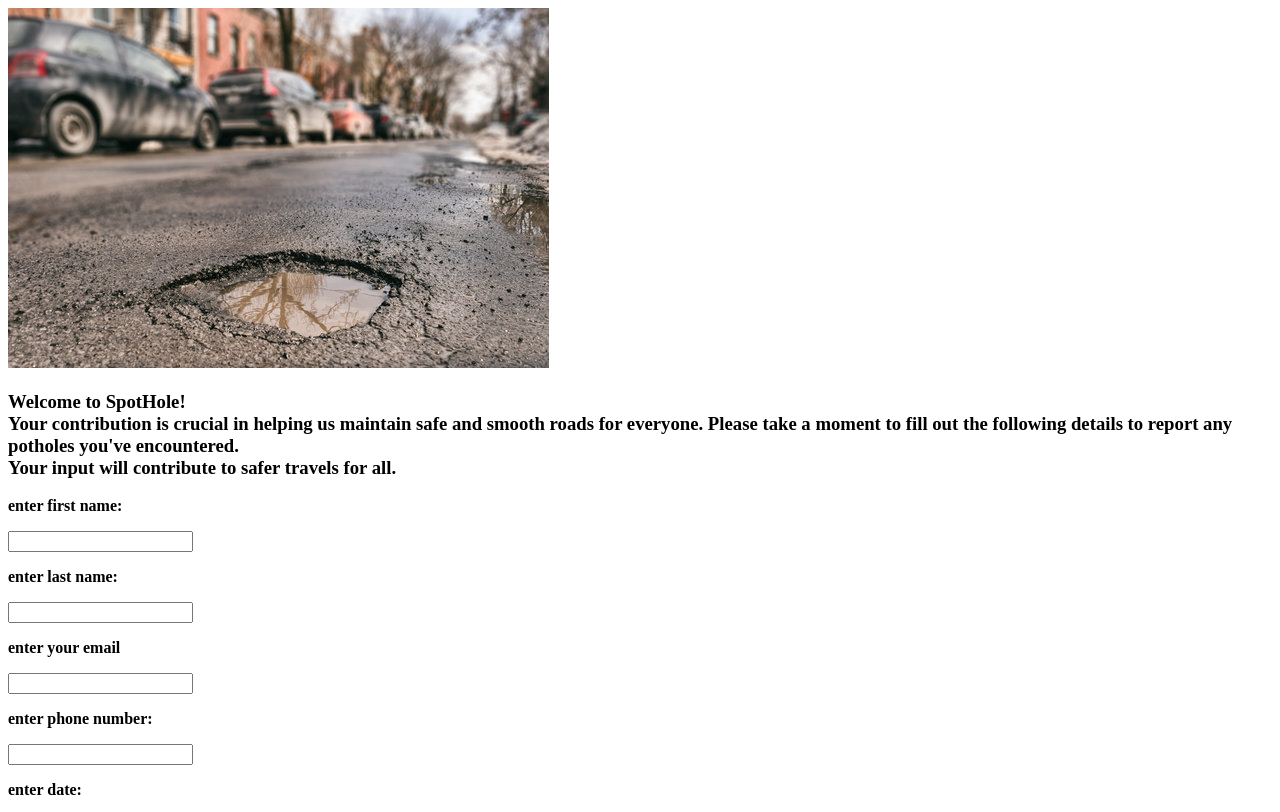
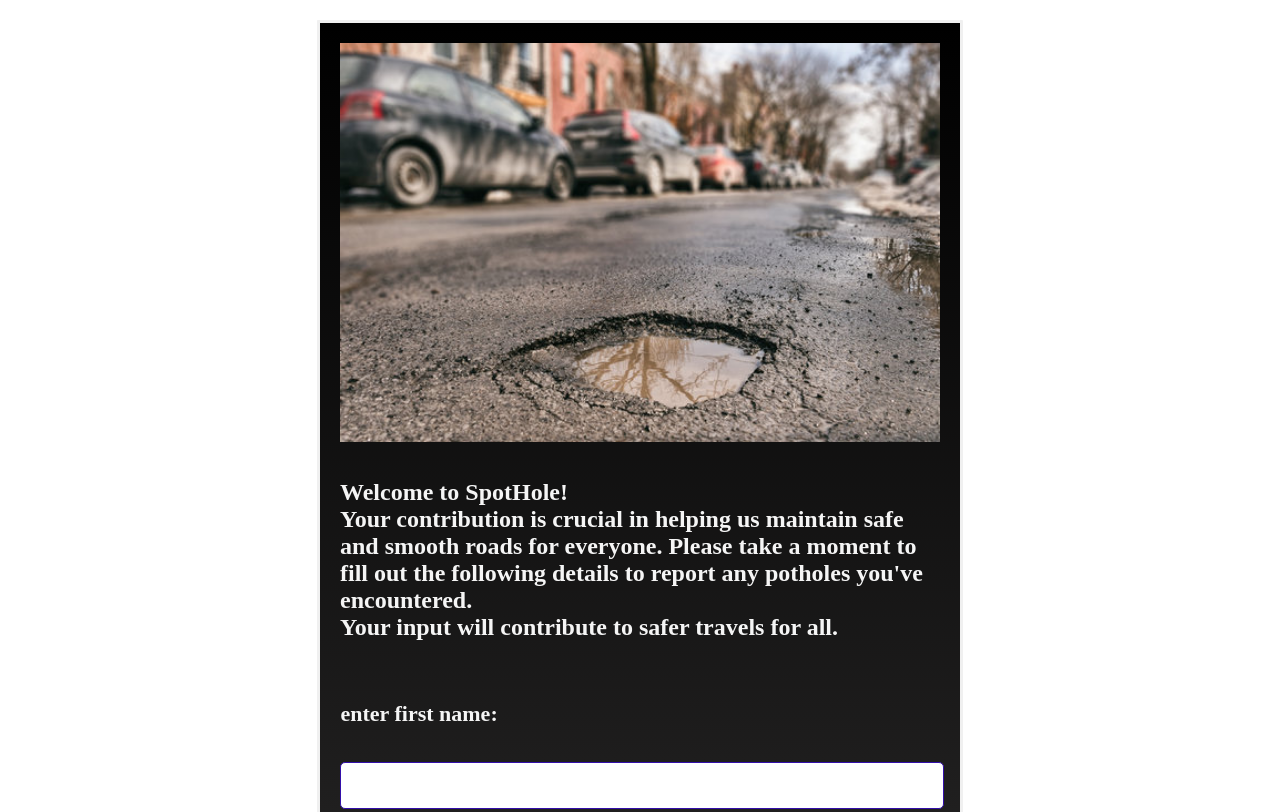
Before and after one commit to Ssruvi/SpotHole, a website: page reportform.html in a window 1280 px wide. Shown: the top 812 px of the page. Drawn offline with Linux system fonts and the light colour scheme; the site is published under a folder, as on GitHub Pages, so addresses that start at the root find nothing.

```diff
--- a/reportform.html
+++ b/reportform.html
@@ -4,7 +4,7 @@
 <head>
     <meta charset="UTF-8" />
     <title> User Dashboard</title>
-    <link rel="stylesheet" href="/reportform.css" />
+    <link rel="stylesheet" href="reportform.css" />
 
 </head>
 
@@ -191,4 +191,5 @@
     </script>
 </body>
 
+
 </html>
```
